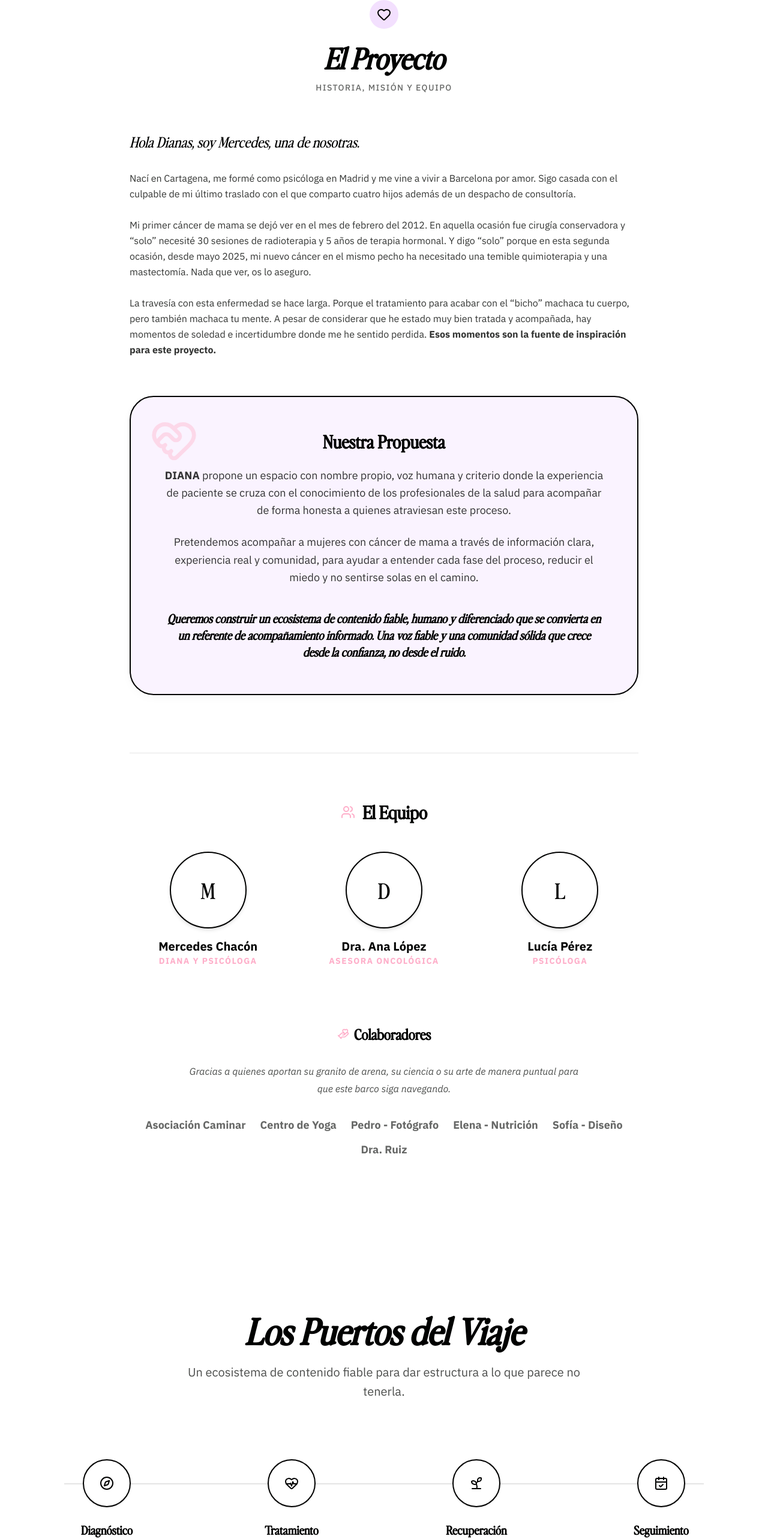
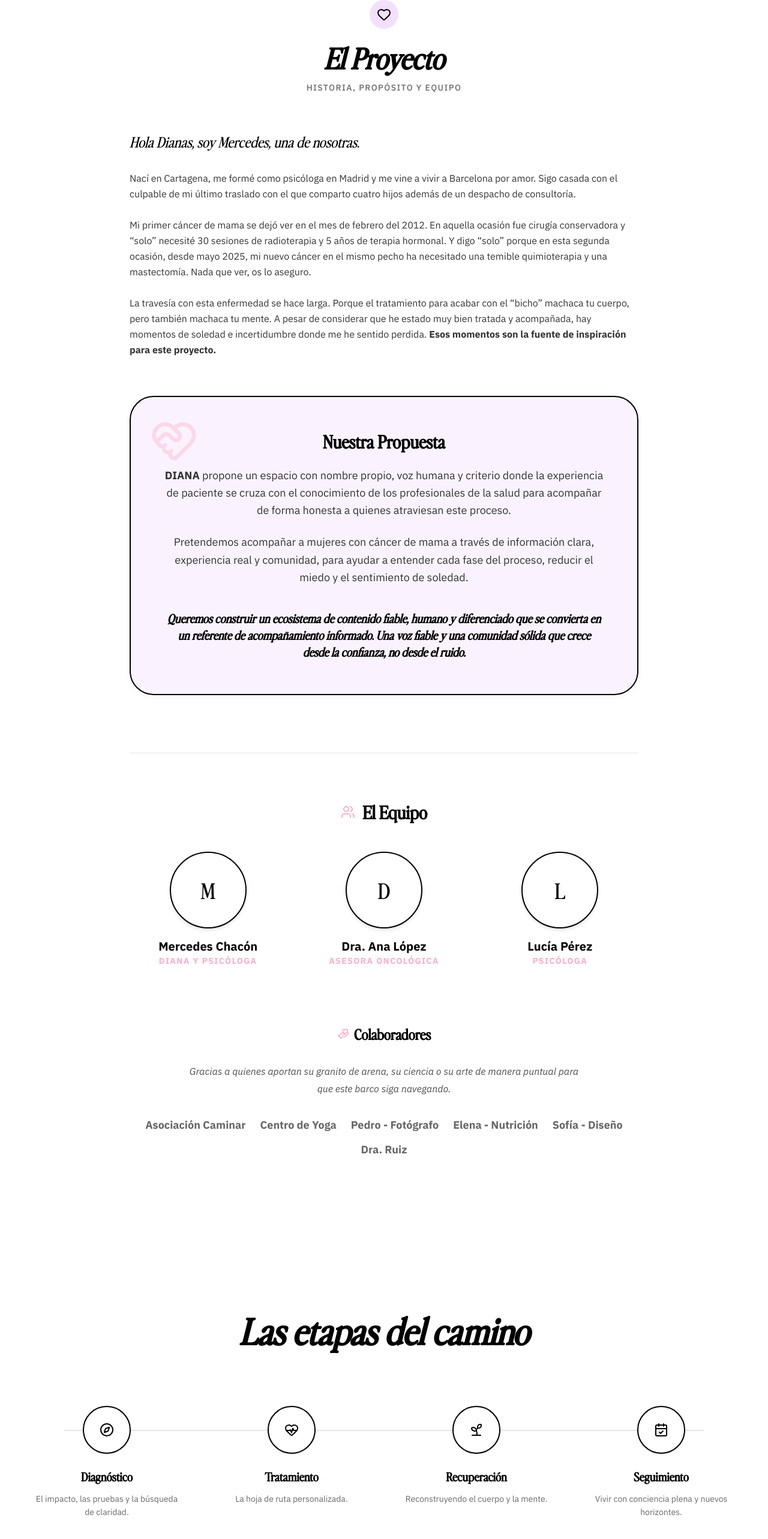
Before and after one commit to 13djune/DianaT, a React (Vite) app: page / in a window 1280 px wide. Shown: the part 910-3476 px from the top of the page at 60% size. Built offline with nearby package versions, Linux system fonts and the light colour scheme; a web font is replaced by a local one.

Commit message:
Ajustes textos

```diff
--- a/src/components/AboutProject.tsx
+++ b/src/components/AboutProject.tsx
@@ -30,7 +30,7 @@ const AboutProject: React.FC = () => {
             <Heart className="text-brand-black" size={24} />
           </div>
           <h2 className="text-5xl font-serif font-bold mb-4 text-brand-black italic">El Proyecto</h2>
-          <p className="text-brand-black/60 font-medium uppercase tracking-widest text-sm">Historia, Misión y Equipo</p>
+          <p className="text-brand-black/60 font-medium uppercase tracking-widest text-sm">Historia, Propósito y Equipo</p>
         </div>
 
         {/* PARTE 1: CARTA DE MERCEDES (Historia Personal) */}
@@ -71,7 +71,7 @@ const AboutProject: React.FC = () => {
             </p>
             <p className="text-lg text-brand-black/80 leading-relaxed">
               Pretendemos acompañar a mujeres con cáncer de mama a través de información clara, experiencia real y comunidad,
-              para ayudar a entender cada fase del proceso, reducir el miedo y no sentirse solas en el camino.
+              para ayudar a entender cada fase del proceso, reducir el miedo y el sentimiento de soledad.
             </p>
             <p className="text-xl font-bold text-brand-black font-serif italic pt-4">
               Queremos construir un ecosistema de contenido fiable, humano y diferenciado que se convierta en un referente
--- a/src/components/Contact.tsx
+++ b/src/components/Contact.tsx
@@ -9,7 +9,7 @@ const Contact: React.FC = () => {
           <div>
             <h2 className="text-6xl md:text-7xl font-serif font-bold mb-8 leading-tight italic text-brand-black">DianaTescucha</h2>
             <p className="text-2xl text-brand-black/80 mb-12 italic leading-relaxed">
-              Escríbenos, estamos aquí para acompañarte en el viaje.
+              Escríbenos, estamos aquí para ayudarte.
             </p>
             <div className="space-y-10">
               <div className="flex items-center gap-6">
--- a/src/components/TravesiaSection.tsx
+++ b/src/components/TravesiaSection.tsx
@@ -13,10 +13,8 @@ const TravesiaSection: React.FC = () => {
     <section id="travesia" className="py-32 bg-white">
       <div className="max-w-7xl mx-auto px-6 lg:px-12">
         <div className="text-center mb-24">
-          <h2 className="text-4xl md:text-6xl font-serif font-bold mb-6 italic text-brand-black">Los Puertos del Viaje</h2>
-          <p className="text-xl text-brand-black/70 max-w-2xl mx-auto leading-relaxed">
-            Un ecosistema de contenido fiable para dar estructura a lo que parece no tenerla.
-          </p>
+          <h2 className="text-4xl md:text-6xl font-serif font-bold mb-6 italic text-brand-black">Las etapas del camino</h2>
+
         </div>
 
         <div className="relative">
```
